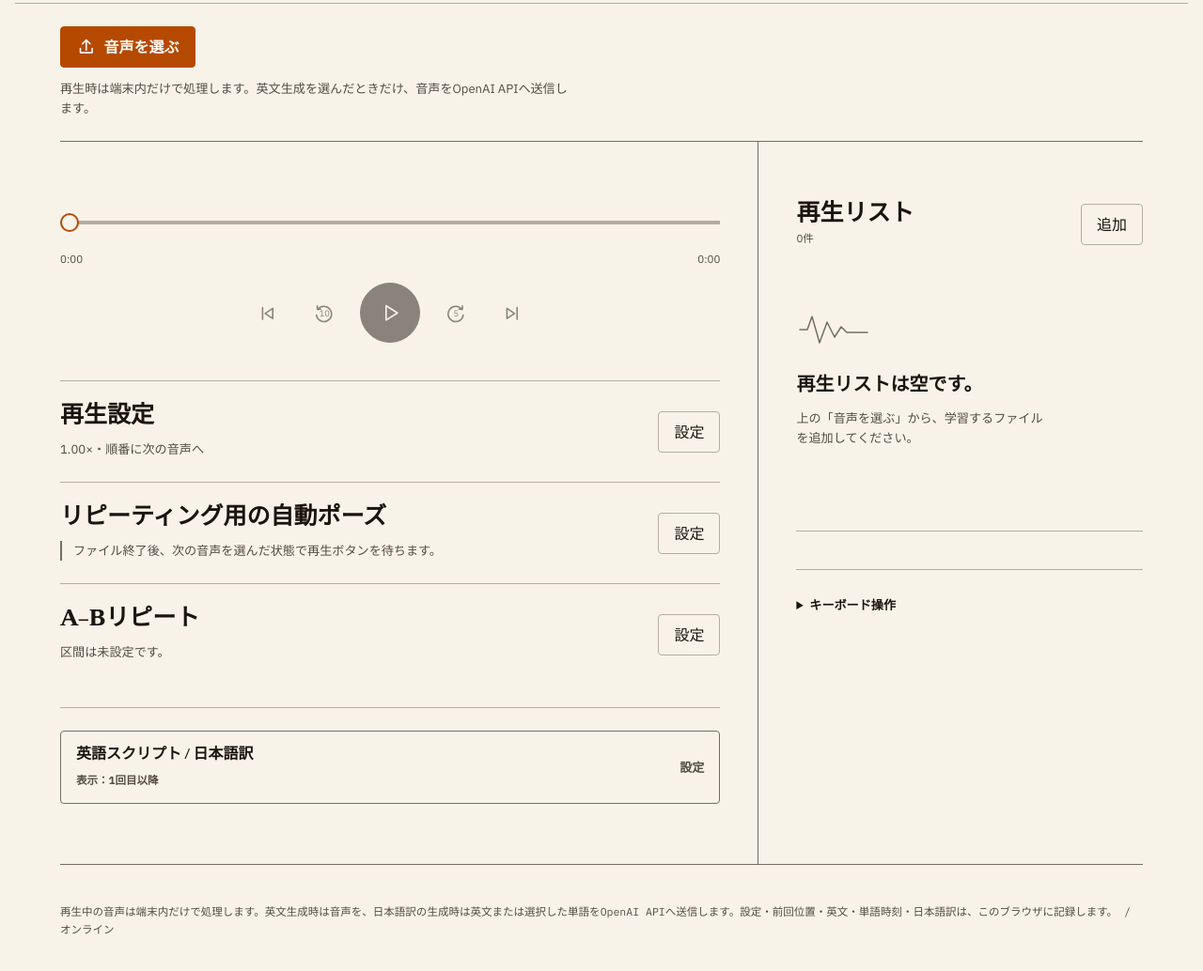
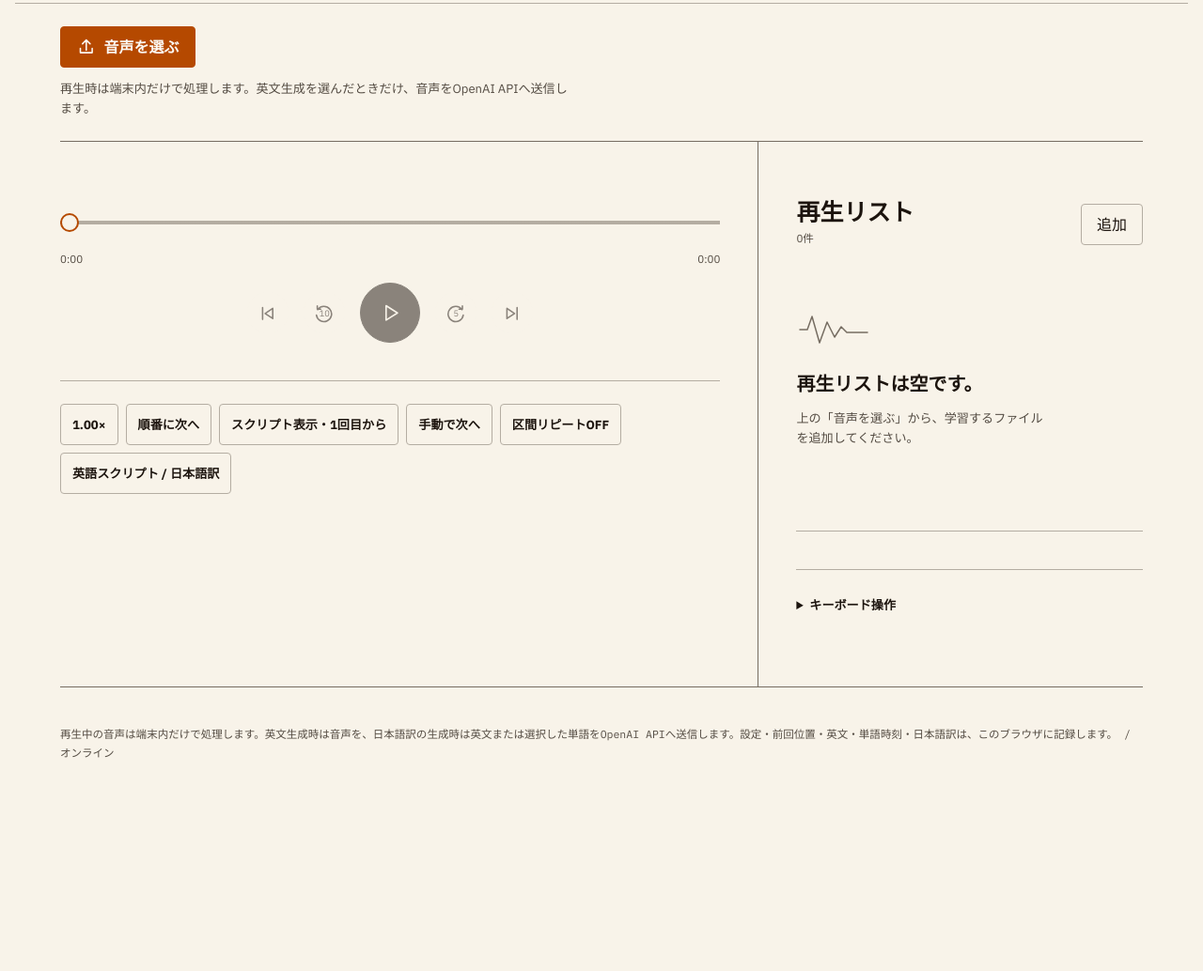
Before and after one commit to NaokiTakahashi19/EnglishM, a plain HTML site: page index.html in a window 1280 px wide. Shown: the part 68-1102 px from the top of the page at 94% size. After the commit the page ends 920 px from the top, so only its background shows below. Drawn offline with Linux system fonts and the light colour scheme.

Commit message:
Show learning settings as compact buttons

```diff
--- a/app.js
+++ b/app.js
@@ -14,6 +14,8 @@ const rateSelect = document.querySelector("#playback-rate");
 const playbackModeSelect = document.querySelector("#playback-mode");
 const repeatCountGroup = document.querySelector("#repeat-count-group");
 const repeatCountInput = document.querySelector("#repeat-count");
+const playbackRateStatus = document.querySelector("#playback-rate-status");
+const playbackRateSettingsButton = document.querySelector("#playback-rate-settings-button");
 const playbackSettingsStatus = document.querySelector("#playback-settings-status");
 const playbackSettingsButton = document.querySelector("#playback-settings-button");
 const playbackSettingsDialog = document.querySelector("#playback-settings-dialog");
@@ -22,6 +24,7 @@ const manualNextModeButton = document.querySelector("#manual-next-mode-button");
 const autoNextModeButton = document.querySelector("#auto-next-mode-button");
 const pauseRatioSelect = document.querySelector("#pause-ratio");
 const practiceStatus = document.querySelector("#practice-status");
+const practiceSettingsStatus = document.querySelector("#practice-settings-status");
 const practiceSettingsButton = document.querySelector("#practice-settings-button");
 const practiceSettingsDialog = document.querySelector("#practice-settings-dialog");
 const practiceSettingsClose = document.querySelector("#practice-settings-close");
@@ -29,6 +32,7 @@ const transcribeButton = document.querySelector("#transcribe-button");
 const transcriptOutput = document.querySelector("#transcript-output");
 const transcriptContent = document.querySelector("#transcript-content");
 const transcriptDisplayStatus = document.querySelector("#transcript-display-status");
+const transcriptDisplaySettingsButton = document.querySelector("#transcript-display-settings-button");
 const transcriptSettingsButton = document.querySelector("#transcript-settings-button");
 const transcriptSettingsDialog = document.querySelector("#transcript-settings-dialog");
 const transcriptSettingsClose = document.querySelector("#transcript-settings-close");
@@ -197,7 +201,6 @@ function shouldShowTranscript(transcriptVisible, hasTrack, completedPlays, showF
 
 function syncTranscriptVisibility() {
   const enabled = settings.transcriptVisible !== false;
-  const currentPlayNumber = completedPlaysForCurrentTrack + 1;
   const hasTrack = currentIndex >= 0;
   const visible = shouldShowTranscript(enabled, hasTrack, completedPlaysForCurrentTrack, settings.transcriptShowFrom);
   transcriptContent.hidden = !visible;
@@ -207,15 +210,13 @@ function syncTranscriptVisibility() {
   transcriptShowFromInput.disabled = !enabled;
 
   if (!enabled) {
-    transcriptDisplayStatus.textContent = "非表示";
+    transcriptDisplayStatus.textContent = "スクリプト非表示";
   } else if (settings.playbackMode === "sequence" && settings.transcriptShowFrom > 1) {
-    transcriptDisplayStatus.textContent = `表示：${settings.transcriptShowFrom}回目以降・繰り返しなし`;
+    transcriptDisplayStatus.textContent = `スクリプト表示・${settings.transcriptShowFrom}回目から・要確認`;
   } else if (settings.playbackMode === "count" && settings.transcriptShowFrom > settings.repeatCount) {
-    transcriptDisplayStatus.textContent = `表示：${settings.transcriptShowFrom}回目以降・再生${settings.repeatCount}回`;
-  } else if (hasTrack && !visible) {
-    transcriptDisplayStatus.textContent = `表示：${settings.transcriptShowFrom}回目以降・現在${currentPlayNumber}回目`;
+    transcriptDisplayStatus.textContent = `スクリプト表示・${settings.transcriptShowFrom}回目から・要確認`;
   } else {
-    transcriptDisplayStatus.textContent = `表示：${settings.transcriptShowFrom}回目以降`;
+    transcriptDisplayStatus.textContent = `スクリプト表示・${settings.transcriptShowFrom}回目から`;
   }
 
   if (visible && activeSyncWordIndex >= 0) {
@@ -512,13 +513,14 @@ function syncControls() {
 
 function syncPlaybackSettingsUi() {
   const rateLabel = rateSelect.selectedOptions[0]?.textContent || `${settings.rate.toFixed(2)}×`;
-  let modeLabel = "順番に次の音声へ";
+  let modeLabel = "順番に次へ";
   if (settings.playbackMode === "count") {
-    modeLabel = `各音声${settings.repeatCount}回 → 次へ`;
+    modeLabel = `回数を決めて次へ・${settings.repeatCount}回`;
   } else if (settings.playbackMode === "infinite") {
-    modeLabel = "同じ音声を無限リピート";
-  }
-  playbackSettingsStatus.textContent = `${rateLabel}・${modeLabel}`;
+    modeLabel = "1曲を無限リピート";
+  }
+  playbackRateStatus.textContent = rateLabel;
+  playbackSettingsStatus.textContent = modeLabel;
   syncTranscriptVisibility();
 }
 
@@ -527,6 +529,9 @@ function syncPracticeUi() {
   manualNextModeButton.setAttribute("aria-pressed", String(mode === "manual"));
   autoNextModeButton.setAttribute("aria-pressed", String(mode === "auto"));
   pauseRatioSelect.disabled = mode !== "auto";
+  practiceSettingsStatus.textContent = mode === "auto"
+    ? `待って自動再生・${settings.pauseRatio}倍`
+    : "手動で次へ";
 
   if (isPracticePause) {
     practiceStatus.dataset.state = "paused";
@@ -1160,14 +1165,12 @@ function syncLoopUi() {
   const enabled = validLoop(loop) && loop.enabled === true;
   loopToggleButton.setAttribute("aria-pressed", String(enabled));
   loopToggleButton.textContent = `区間リピート：${enabled ? "入" : "切"}`;
-  if (!currentTrack()) {
-    loopStatus.textContent = "音声を選ぶと区間を設定できます。";
-  } else if (validLoop(loop)) {
-    loopStatus.textContent = `A ${formatTime(loop.a)} 〜 B ${formatTime(loop.b)}・${enabled ? "リピート中" : "停止中"}`;
+  if (validLoop(loop)) {
+    loopStatus.textContent = `区間リピート${enabled ? "ON" : "OFF"}`;
   } else if (Number.isFinite(loop.a) || Number.isFinite(loop.b)) {
-    loopStatus.textContent = `A ${Number.isFinite(loop.a) ? formatTime(loop.a) : "—"}・B ${Number.isFinite(loop.b) ? formatTime(loop.b) : "—"}（区間未完成）`;
+    loopStatus.textContent = "区間リピート・設定中";
   } else {
-    loopStatus.textContent = "区間は未設定です。";
+    loopStatus.textContent = "区間リピートOFF";
   }
   syncControls();
 }
@@ -1338,7 +1341,8 @@ practiceSettingsButton.addEventListener("click", () => {
   const selectedModeButton = settings.practiceMode === "auto" ? autoNextModeButton : manualNextModeButton;
   openSettingsDialog(practiceSettingsDialog, selectedModeButton);
 });
-playbackSettingsButton.addEventListener("click", () => openSettingsDialog(playbackSettingsDialog, rateSelect));
+playbackRateSettingsButton.addEventListener("click", () => openSettingsDialog(playbackSettingsDialog, rateSelect));
+playbackSettingsButton.addEventListener("click", () => openSettingsDialog(playbackSettingsDialog, playbackModeSelect));
 playbackSettingsClose.addEventListener("click", () => playbackSettingsDialog.close());
 practiceSettingsClose.addEventListener("click", () => practiceSettingsDialog.close());
 loopSettingsButton.addEventListener("click", () => openSettingsDialog(loopSettingsDialog, setAButton));
@@ -1381,7 +1385,11 @@ translationSettingsForm.addEventListener("submit", (event) => {
     startTranslation(activeTranscriptRecord, true);
   }
 });
-transcriptSettingsButton.addEventListener("click", () => openSettingsDialog(transcriptSettingsDialog, transcriptDisplayModeSelect));
+transcriptDisplaySettingsButton.addEventListener("click", () => openSettingsDialog(transcriptSettingsDialog, transcriptDisplayModeSelect));
+transcriptSettingsButton.addEventListener("click", () => {
+  const firstContentAction = transcribeButton.disabled ? translationSettingsButton : transcribeButton;
+  openSettingsDialog(transcriptSettingsDialog, firstContentAction);
+});
 transcriptSettingsClose.addEventListener("click", () => transcriptSettingsDialog.close());
 closeSettingsOnBackdrop(transcriptSettingsDialog);
 transcriptDisplayModeSelect.addEventListener("change", () => {
--- a/index.html
+++ b/index.html
@@ -96,20 +96,59 @@
             </button>
           </div>
 
-          <section class="setting-summary" aria-labelledby="playback-settings-title">
-            <div>
-              <h3 id="playback-settings-title">再生設定</h3>
-              <p class="setting-summary__status" id="playback-settings-status" aria-live="polite">1.00×・順番に次の音声へ</p>
-            </div>
+          <section class="learning-settings" aria-label="学習設定">
             <button
-              class="control control--quiet setting-summary__button"
+              class="control control--quiet setting-chip"
+              id="playback-rate-settings-button"
+              type="button"
+              aria-haspopup="dialog"
+            >
+              <span id="playback-rate-status">1.00×</span>
+            </button>
+            <button
+              class="control control--quiet setting-chip"
               id="playback-settings-button"
               type="button"
               aria-haspopup="dialog"
             >
-              設定
+              <span id="playback-settings-status" aria-live="polite">順番に次へ</span>
+            </button>
+            <button
+              class="control control--quiet setting-chip"
+              id="transcript-display-settings-button"
+              type="button"
+              aria-haspopup="dialog"
+            >
+              <span id="transcript-display-status" aria-live="polite">スクリプト表示・1回目から</span>
+            </button>
+            <button
+              class="control control--quiet setting-chip"
+              id="practice-settings-button"
+              type="button"
+              aria-haspopup="dialog"
+            >
+              <span id="practice-settings-status">手動で次へ</span>
+            </button>
+            <button
+              class="control control--quiet setting-chip"
+              id="loop-settings-button"
+              type="button"
+              aria-haspopup="dialog"
+            >
+              <span id="loop-status" aria-live="polite">区間リピートOFF</span>
+            </button>
+            <button
+              class="control control--quiet setting-chip"
+              id="transcript-settings-button"
+              type="button"
+              aria-haspopup="dialog"
+            >
+              英語スクリプト / 日本語訳
             </button>
           </section>
+          <p class="visually-hidden" id="practice-status" aria-live="polite">
+            ファイル終了後、再生ボタンを押すまで次の音声を待ちます。
+          </p>
 
           <dialog class="word-dialog settings-dialog" id="playback-settings-dialog" aria-labelledby="playback-dialog-title" tabindex="-1">
             <div class="word-dialog__inner">
@@ -151,23 +190,6 @@
             </div>
           </dialog>
 
-          <section class="setting-summary" aria-labelledby="practice-title">
-            <div>
-              <h3 id="practice-title">リピーティング用の自動ポーズ</h3>
-              <p class="practice-status setting-summary__status" id="practice-status" aria-live="polite">
-                ファイル終了後、再生ボタンを押すまで次の音声を待ちます。
-              </p>
-            </div>
-            <button
-              class="control control--quiet setting-summary__button"
-              id="practice-settings-button"
-              type="button"
-              aria-haspopup="dialog"
-            >
-              設定
-            </button>
-          </section>
-
           <dialog class="word-dialog settings-dialog" id="practice-settings-dialog" aria-labelledby="practice-settings-title" tabindex="-1">
             <div class="word-dialog__inner">
               <p class="word-dialog__label">リピーティング設定</p>
@@ -198,21 +220,6 @@
             </div>
           </dialog>
 
-          <section class="setting-summary" aria-labelledby="loop-title">
-            <div>
-              <h3 id="loop-title">A–Bリピート</h3>
-              <p class="setting-summary__status" id="loop-status" aria-live="polite">区間は未設定です。</p>
-            </div>
-            <button
-              class="control control--quiet setting-summary__button"
-              id="loop-settings-button"
-              type="button"
-              aria-haspopup="dialog"
-            >
-              設定
-            </button>
-          </section>
-
           <dialog class="word-dialog settings-dialog" id="loop-settings-dialog" aria-labelledby="loop-settings-title" tabindex="-1">
             <div class="word-dialog__inner">
               <p class="word-dialog__label">区間設定</p>
@@ -239,19 +246,6 @@
           </dialog>
 
           <section class="transcript-panel" aria-label="英語スクリプトと日本語訳">
-            <button
-              class="control transcript-settings-trigger"
-              id="transcript-settings-button"
-              type="button"
-              aria-haspopup="dialog"
-            >
-              <span class="transcript-settings-trigger__copy">
-                <strong>英語スクリプト / 日本語訳</strong>
-                <span id="transcript-display-status" aria-live="polite">表示：1回目以降</span>
-              </span>
-              <span class="transcript-settings-trigger__action">設定</span>
-            </button>
-
             <dialog class="word-dialog settings-dialog" id="transcript-settings-dialog" aria-labelledby="transcript-settings-title" tabindex="-1">
               <div class="word-dialog__inner">
                 <p class="word-dialog__label">スクリプト設定</p>
--- a/styles.css
+++ b/styles.css
@@ -376,31 +376,20 @@ h3 {
   transform: translate(-50%, -42%);
 }
 
-.setting-summary {
-  display: grid;
-  grid-template-columns: minmax(0, 1fr) auto;
+.learning-settings {
+  display: flex;
+  flex-wrap: wrap;
   align-items: center;
-  gap: var(--space-md);
+  gap: var(--space-xs);
   padding-block: var(--space-lg);
   border-block-start: var(--rule-thin) solid var(--color-rule);
 }
 
-.setting-summary h3 {
-  font-family: var(--font-display);
-  font-size: var(--text-lg);
+.setting-chip {
+  min-height: var(--size-touch);
+  padding-inline: var(--space-sm);
+  font-size: var(--text-sm);
   font-weight: 700;
-  line-height: 1.2;
-}
-
-.setting-summary__status {
-  margin-block-start: var(--space-xs);
-  color: var(--color-muted);
-  font-size: var(--text-sm);
-}
-
-.setting-summary__button {
-  align-self: center;
-  white-space: nowrap;
 }
 
 .settings-fields {
@@ -425,73 +414,22 @@ h3 {
   color: var(--color-accent);
 }
 
-.practice-status {
-  min-height: 1.6em;
-  padding-inline-start: var(--space-sm);
-  border-inline-start: var(--rule-strong) solid var(--color-rule-strong);
+.transcript-panel {
+  display: block;
 }
 
-.practice-status[data-state="paused"] {
-  border-inline-start-color: var(--color-accent);
-  color: var(--color-ink);
-  font-weight: 700;
-}
-
-.transcript-panel {
+.transcript-content {
   display: grid;
-  gap: var(--space-md);
+  gap: var(--space-lg);
   padding-block-start: var(--space-lg);
   margin-block-start: var(--space-lg);
   border-block-start: var(--rule-thin) solid var(--color-rule);
 }
 
-.transcript-content {
-  display: grid;
-  gap: var(--space-lg);
-}
-
-.transcript-settings-trigger {
-  display: grid;
-  grid-template-columns: minmax(0, 1fr) auto;
-  align-items: center;
-  width: 100%;
-  padding: var(--space-md);
-  text-align: start;
-}
-
-.transcript-settings-trigger__copy {
-  display: grid;
-  min-width: 0;
-  gap: var(--space-xs);
-}
-
-.transcript-settings-trigger strong {
-  font-family: var(--font-display);
-  font-size: var(--text-base);
-  font-weight: 700;
-  line-height: 1.2;
-  white-space: nowrap;
-}
-
-.transcript-settings-trigger__copy > span,
 .transcript-status {
   color: var(--color-muted);
   font-size: var(--text-xs);
   line-height: 1.4;
-}
-
-.transcript-settings-trigger__copy > span {
-  overflow: hidden;
-  text-overflow: ellipsis;
-  white-space: nowrap;
-}
-
-.transcript-settings-trigger__action {
-  color: var(--color-muted);
-  font-family: var(--font-body);
-  font-size: var(--text-sm);
-  font-weight: 700;
-  white-space: nowrap;
 }
 
 .transcript-output {
--- a/sw.js
+++ b/sw.js
@@ -1,4 +1,4 @@
-const CACHE_NAME = "listening-desk-v26";
+const CACHE_NAME = "listening-desk-v27";
 const APP_SHELL = [
   "./",
   "./index.html",
```
